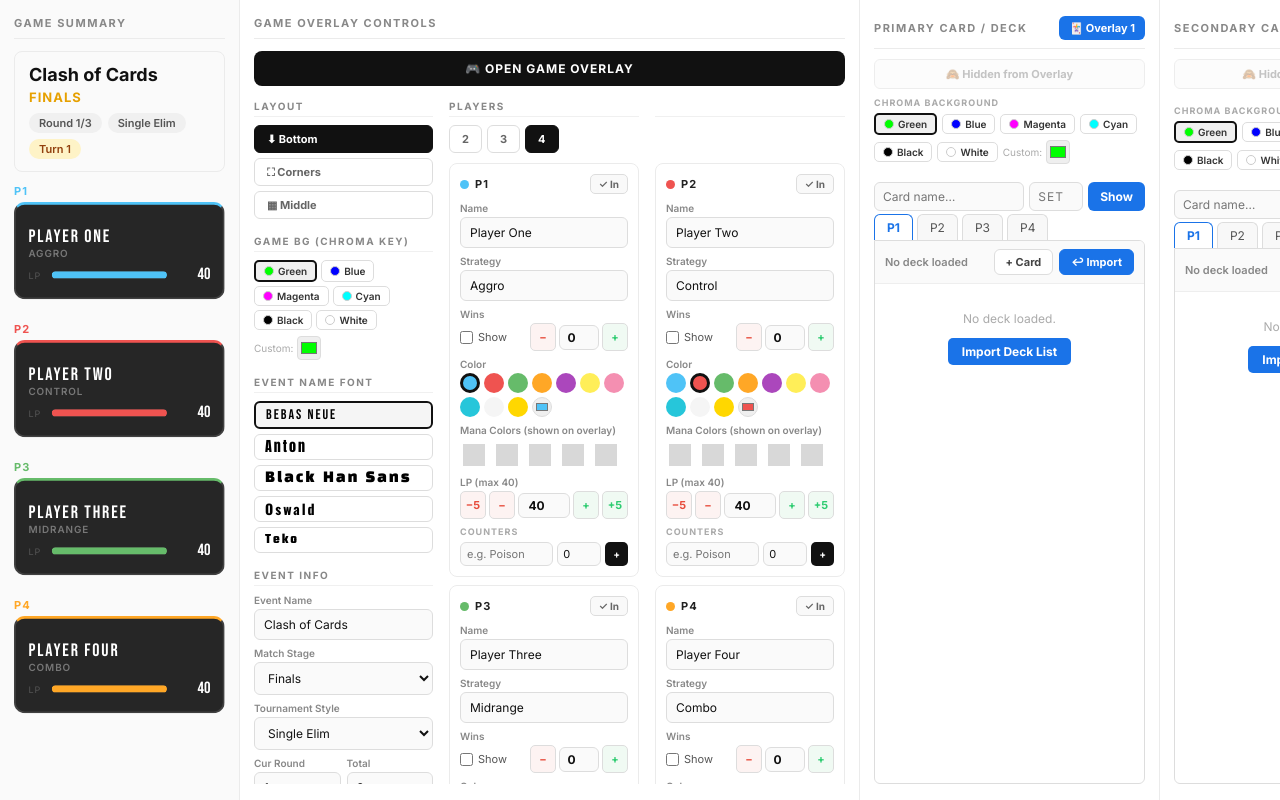
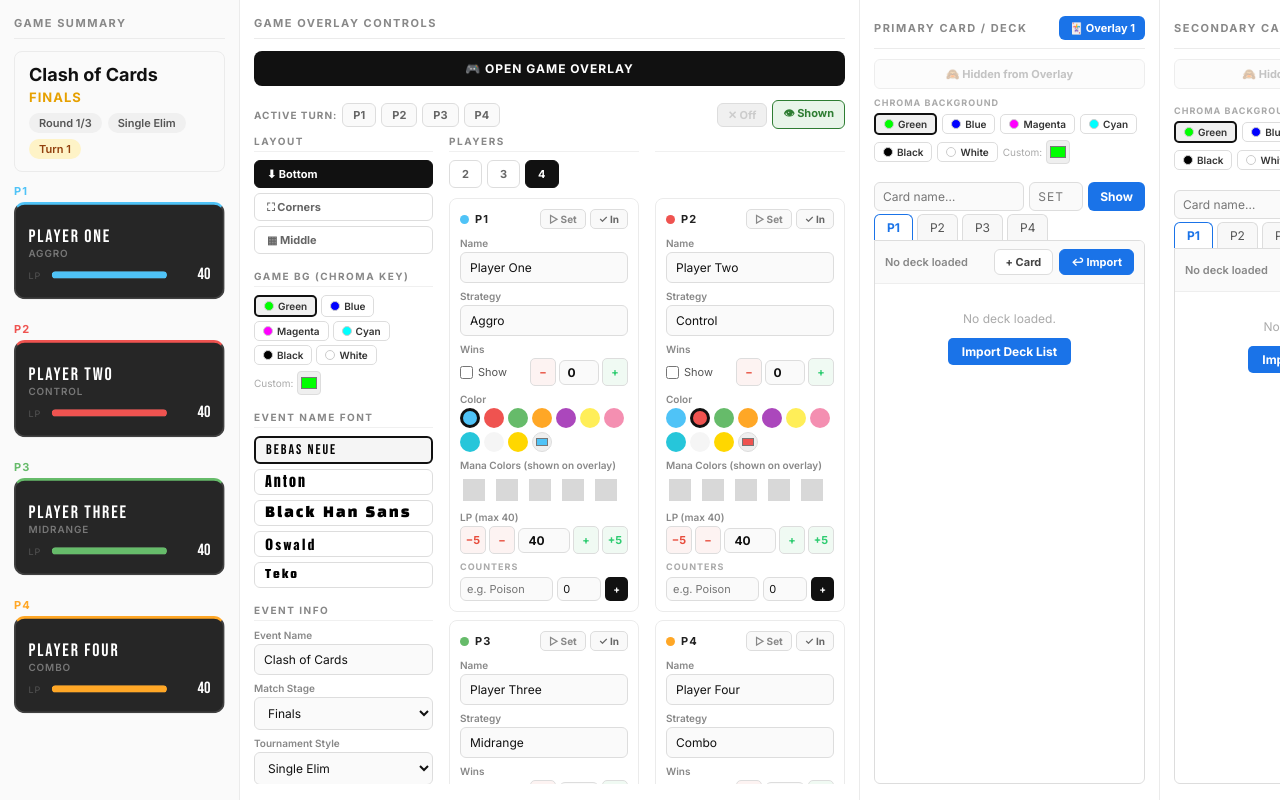
Before and after one commit to jdcaberoy/mtgstreamoverlay, a React (Vite) app: page /#/ in a window 1280 px wide. Built offline with nearby package versions, Linux system fonts and the light colour scheme; grey boxes are pictures that could not be loaded.

Commit message:
added option of set active player

```diff
--- /dev/null
+++ b/src/ActivePlayerBanner.jsx
@@ -0,0 +1,87 @@
+const BANNER_STYLES = `
+  @keyframes bannerSlideIn {
+    0%   { opacity: 0; transform: translateX(-24px); }
+    100% { opacity: 1; transform: translateX(0); }
+  }
+  @keyframes bannerGlow {
+    0%, 100% { box-shadow: 0 0 12px rgba(255,215,0,0.4), 0 2px 8px rgba(0,0,0,0.6); }
+    50%       { box-shadow: 0 0 24px rgba(255,215,0,0.7), 0 2px 8px rgba(0,0,0,0.6); }
+  }
+  @keyframes arrowBounce {
+    0%, 100% { transform: translateX(0); }
+    50%       { transform: translateX(5px); }
+  }
+`;
+
+export default function ActivePlayerBanner({ state }) {
+  const { activePlayer, showActivePlayer, players, playerCount } = state;
+
+  // Feature is off OR no player set
+  if (!showActivePlayer || activePlayer === null || activePlayer === undefined) return null;
+
+  const player = players?.[activePlayer];
+  if (!player || activePlayer >= playerCount) return null;
+  if (player.elim) return null; // Don't show if eliminated
+
+  const color = player.color || '#ffd700';
+
+  return (
+    <>
+      <style>{BANNER_STYLES}</style>
+      <div style={{
+        position: 'absolute',
+        bottom: 160,
+        left: '50%',
+        transform: 'translateX(-50%)',
+        zIndex: 20,
+        pointerEvents: 'none',
+        animation: 'bannerSlideIn 0.4s cubic-bezier(0.34,1.56,0.64,1) both, bannerGlow 2s ease-in-out 0.4s infinite',
+        display: 'flex',
+        alignItems: 'center',
+        gap: 10,
+        background: 'rgba(0,0,0,0.88)',
+        border: `2px solid ${color}`,
+        borderRadius: 10,
+        padding: '8px 20px 8px 14px',
+        backdropFilter: 'blur(4px)',
+      }}>
+        {/* Colored left accent bar */}
+        <div style={{
+          width: 4, height: 32, borderRadius: 2,
+          background: `linear-gradient(180deg, ${color}, ${color}88)`,
+          flexShrink: 0,
+        }} />
+
+        {/* Label */}
+        <div style={{
+          fontSize: 11, color: 'rgba(255,255,255,0.5)',
+          fontFamily: "'Inter', sans-serif",
+          fontWeight: 700, letterSpacing: 2,
+          textTransform: 'uppercase', lineHeight: 1,
+          marginBottom: 3,
+          display: 'block',
+        }}>
+          Active Turn
+        </div>
+
+        {/* Player name */}
+        <div style={{
+          fontFamily: "'Bebas Neue', sans-serif",
+          fontSize: 28, color: '#ffd700',
+          letterSpacing: 3, lineHeight: 1,
+          textShadow: `0 0 12px rgba(255,215,0,0.6)`,
+        }}>
+          {player.name}
+        </div>
+
+        {/* Animated arrow */}
+        <div style={{
+          fontSize: 18, color: '#ffd700',
+          animation: 'arrowBounce 0.8s ease-in-out infinite',
+          filter: 'drop-shadow(0 0 4px rgba(255,215,0,0.8))',
+          lineHeight: 1,
+        }}>▶</div>
+      </div>
+    </>
+  );
+}
--- a/src/GameControlsColumn.jsx
+++ b/src/GameControlsColumn.jsx
@@ -33,6 +33,19 @@ export default function GameControlsColumn({ state, setState }) {
     })}));
   }
 
+  function setActivePlayer(i) {
+    // If clicking the already-active player, deactivate
+    setState(p => ({ ...p, activePlayer: p.activePlayer === i ? null : i }));
+  }
+
+  function deactivateActivePlayer() {
+    setState(p => ({ ...p, activePlayer: null }));
+  }
+
+  function toggleShowActivePlayer() {
+    setState(p => ({ ...p, showActivePlayer: !p.showActivePlayer }));
+  }
+
   function delCounter(pi, ci) {
     setState(p => ({ ...p, players: p.players.map((pl,idx) => idx===pi ? {...pl,ctrs:pl.ctrs.filter((_,i)=>i!==ci)} : pl) }));
   }
@@ -46,6 +59,41 @@ export default function GameControlsColumn({ state, setState }) {
       <button style={linkBtn} onClick={() => window.open('/#/overlay/game', '_blank')}>
         🎮 Open Game Overlay
       </button>
+
+      {/* Active player quick bar */}
+      <div style={{ display:'flex', gap:5, alignItems:'center', marginBottom:6, flexWrap:'wrap' }}>
+        <span style={{ fontSize:10, color:'#888', fontWeight:700, textTransform:'uppercase', letterSpacing:1, flexShrink:0 }}>
+          Active Turn:
+        </span>
+        {s.players.slice(0,s.playerCount).map((p,i) => (
+          <button key={i} onClick={() => setActivePlayer(i)} style={{
+            padding:'4px 10px', borderRadius:6, cursor:'pointer', fontSize:11, fontWeight:700,
+            border: s.activePlayer===i ? `2px solid ${p.color||'#ffd700'}` : '1px solid #ddd',
+            background: s.activePlayer===i ? `${p.color||'#ffd700'}22` : '#fafafa',
+            color: s.activePlayer===i ? (p.color||'#ffd700') : '#666',
+            transition: 'all 0.15s',
+          }}>
+            P{i+1}
+          </button>
+        ))}
+        <button onClick={deactivateActivePlayer} disabled={s.activePlayer===null} style={{
+          padding:'4px 10px', borderRadius:6, cursor: s.activePlayer===null ? 'default' : 'pointer',
+          fontSize:11, fontWeight:700, border:'1px solid #ddd',
+          background: s.activePlayer===null ? '#f0f0f0' : '#fff9f9',
+          color: s.activePlayer===null ? '#ccc' : '#e74c3c',
+          transition: 'all 0.15s', marginLeft:'auto',
+        }}>
+          ✕ Off
+        </button>
+        <button onClick={toggleShowActivePlayer} style={{
+          padding:'4px 10px', borderRadius:6, cursor:'pointer', fontSize:11, fontWeight:700,
+          border: s.showActivePlayer ? '1px solid #2e7d32' : '1px solid #ddd',
+          background: s.showActivePlayer ? '#e8f5e9' : '#fafafa',
+          color: s.showActivePlayer ? '#2e7d32' : '#888',
+        }}>
+          {s.showActivePlayer ? '👁 Shown' : '🙈 Hidden'}
+        </button>
+      </div>
 
       {/* ── THREE-COLUMN LAYOUT ── */}
       <div style={{ display:'grid', gridTemplateColumns:'1fr 1fr 1fr', gap:'0 16px', flex:1 }}>
@@ -143,15 +191,16 @@ export default function GameControlsColumn({ state, setState }) {
 
             {/* P1 — always shown */}
             <PlayerBlock key={0}
-              p={s.players[0]} i={0} label={PNAMES[0]} maxLP={s.maxLP}
+              p={s.players[0]} i={0} label={PNAMES[0]} maxLP={s.maxLP} isActive={s.activePlayer===0}
               onUpdPlayer={updPlayer} onStepLP={stepLP} onToggleElim={toggleElim}
               onAddCounter={addCounter} onUpdCounter={updCounter} onDelCounter={delCounter}
+              onSetActive={setActivePlayer}
             />
 
             {/* P2 — shown for 2 players */}
             {s.playerCount === 2 && (
               <PlayerBlock key={1}
-                p={s.players[1]} i={1} label={PNAMES[1]} maxLP={s.maxLP}
+                p={s.players[1]} i={1} label={PNAMES[1]} maxLP={s.maxLP} isActive={s.activePlayer===1}
                 onUpdPlayer={updPlayer} onStepLP={stepLP} onToggleElim={toggleElim}
                 onAddCounter={addCounter} onUpdCounter={updCounter} onDelCounter={delCounter}
               />
@@ -160,7 +209,7 @@ export default function GameControlsColumn({ state, setState }) {
             {/* P3 — shown for 3-4 players */}
             {s.playerCount >= 3 && (
               <PlayerBlock key={2}
-                p={s.players[2]} i={2} label={PNAMES[2]} maxLP={s.maxLP}
+                p={s.players[2]} i={2} label={PNAMES[2]} maxLP={s.maxLP} isActive={s.activePlayer===2}
                 onUpdPlayer={updPlayer} onStepLP={stepLP} onToggleElim={toggleElim}
                 onAddCounter={addCounter} onUpdCounter={updCounter} onDelCounter={delCounter}
               />
@@ -179,7 +228,7 @@ export default function GameControlsColumn({ state, setState }) {
             {/* P2 — shown for 3-4 players */}
             {s.playerCount >= 3 && (
               <PlayerBlock key={1}
-                p={s.players[1]} i={1} label={PNAMES[1]} maxLP={s.maxLP}
+                p={s.players[1]} i={1} label={PNAMES[1]} maxLP={s.maxLP} isActive={s.activePlayer===1}
                 onUpdPlayer={updPlayer} onStepLP={stepLP} onToggleElim={toggleElim}
                 onAddCounter={addCounter} onUpdCounter={updCounter} onDelCounter={delCounter}
               />
@@ -188,7 +237,7 @@ export default function GameControlsColumn({ state, setState }) {
             {/* P4 — shown for 4 players */}
             {s.playerCount >= 4 && (
               <PlayerBlock key={3}
-                p={s.players[3]} i={3} label={PNAMES[3]} maxLP={s.maxLP}
+                p={s.players[3]} i={3} label={PNAMES[3]} maxLP={s.maxLP} isActive={s.activePlayer===3}
                 onUpdPlayer={updPlayer} onStepLP={stepLP} onToggleElim={toggleElim}
                 onAddCounter={addCounter} onUpdCounter={updCounter} onDelCounter={delCounter}
               />
@@ -202,20 +251,29 @@ export default function GameControlsColumn({ state, setState }) {
 }
 
 // ── Player block ──────────────────────────────────────────────────
-function PlayerBlock({ p, i, label, maxLP, onUpdPlayer, onStepLP, onToggleElim, onAddCounter, onUpdCounter, onDelCounter }) {
+function PlayerBlock({ p, i, label, maxLP, isActive, onUpdPlayer, onStepLP, onToggleElim, onAddCounter, onUpdCounter, onDelCounter, onSetActive }) {
   return (
-    <div style={{ border:'1px solid #ebebeb', borderRadius:8, padding:10, marginBottom:8 }}>
+    <div style={{ border: isActive ? `2px solid ${p.color||'#ffd700'}` : '1px solid #ebebeb', borderRadius:8, padding:10, marginBottom:8, background: isActive ? `${p.color||'#ffd700'}08` : 'transparent', transition:'border 0.2s, background 0.2s' }}>
       <div style={{ display:'flex', alignItems:'center', justifyContent:'space-between', marginBottom:8 }}>
         <div style={{ display:'flex', alignItems:'center', gap:6 }}>
           <div style={{ width:9, height:9, borderRadius:'50%', background:p.color }} />
           <span style={{ fontSize:11, fontWeight:700, color:'#222', textTransform:'uppercase', letterSpacing:1 }}>{label}</span>
+          {isActive && <span style={{ fontSize:9, fontWeight:700, color: p.color||'#ffd700', background:`${p.color||'#ffd700'}20`, padding:'2px 6px', borderRadius:3, letterSpacing:1, textTransform:'uppercase' }}>▶ Active</span>}
         </div>
+        <div style={{ display:'flex', gap:4, alignItems:'center' }}>
+          <button onClick={() => onSetActive(i)} style={{
+            padding:'3px 8px', borderRadius:5, cursor:'pointer', fontSize:10, fontWeight:700,
+            border: isActive ? `1px solid ${p.color||'#ffd700'}` : '1px solid #ddd',
+            background: isActive ? `${p.color||'#ffd700'}20` : '#f9f9f9',
+            color: isActive ? (p.color||'#ffd700') : '#888',
+          }}>{isActive ? '▶ Active' : '▷ Set'}</button>
           <button onClick={() => onToggleElim(i)} style={{
             padding:'3px 8px', borderRadius:5, cursor:'pointer', fontSize:10, fontWeight:700,
             border: p.elim ? '1px solid #ef5350' : '1px solid #ddd',
             background: p.elim ? '#fee2e2' : '#f9f9f9',
             color: p.elim ? '#c0392b' : '#666',
           }}>{p.elim ? '✕ Out' : '✓ In'}</button>
+        </div>
       </div>
 
       <Field label="Name">
--- a/src/GameOverlay.jsx
+++ b/src/GameOverlay.jsx
@@ -2,6 +2,7 @@ import { useState } from 'react';
 import { useOverlayState } from './store';
 import EventBanner from './EventBanner';
 import PlayersLayer from './PlayersLayer';
+import ActivePlayerBanner from './ActivePlayerBanner';
 
 const DEFAULT_POS = [
   { x: 60,  y: 860 }, { x: 500, y: 860 }, { x: 940, y: 860 }, { x: 1380, y: 860 }
@@ -50,6 +51,7 @@ export default function GameOverlay() {
       )}
 
       <EventBanner state={state} />
+      <ActivePlayerBanner state={state} />
       <PlayersLayer
         state={state}
         manualMode={manualMode}
--- a/src/PlayersLayer.jsx
+++ b/src/PlayersLayer.jsx
@@ -16,7 +16,7 @@ const CORNER_POSITIONS = [
 ];
 
 export default function PlayersLayer({ state, manualMode = false, positions = null, onPositionsChange = null }) {
-  const { players, playerCount, gameLayout, maxLP } = state;
+  const { players, playerCount, gameLayout, maxLP, activePlayer, showActivePlayer } = state;
   const visible = players.slice(0, playerCount);
   const containerRef = useRef(null);
   const draggingRef  = useRef(null);
@@ -69,7 +69,7 @@ export default function PlayersLayer({ state, manualMode = false, positions = nu
       <div style={{ position: 'absolute', inset: 0 }}>
         {visible.map((p, i) => (
           <div key={i} style={slots[i] || {}}>
-            <PlayerCard player={p} maxLP={maxLP} index={i} />
+            <PlayerCard player={p} maxLP={maxLP} index={i} isActive={showActivePlayer && activePlayer === i} />
           </div>
         ))}
       </div>
@@ -85,7 +85,7 @@ export default function PlayersLayer({ state, manualMode = false, positions = nu
       }}>
         {visible.map((p, i) => (
           <div key={i} style={{ flex: 1, maxWidth: 420 }}>
-            <PlayerCard player={p} maxLP={maxLP} index={i} />
+            <PlayerCard player={p} maxLP={maxLP} index={i} isActive={showActivePlayer && activePlayer === i} />
           </div>
         ))}
       </div>
@@ -102,7 +102,7 @@ export default function PlayersLayer({ state, manualMode = false, positions = nu
         <div style={{ display: 'grid', gridTemplateColumns: '1fr 1fr', gap: 12 }}>
           {visible.map((p, i) => (
             <div key={i} style={{ width: 320 }}>
-              <PlayerCard player={p} maxLP={maxLP} index={i} />
+              <PlayerCard player={p} maxLP={maxLP} index={i} isActive={showActivePlayer && activePlayer === i} />
             </div>
           ))}
         </div>
@@ -146,7 +146,7 @@ export default function PlayersLayer({ state, manualMode = false, positions = nu
                 pointerEvents: 'none',
               }}>P{i+1} ✥ drag</div>
             )}
-            <PlayerCard player={p} maxLP={maxLP} index={i} />
+            <PlayerCard player={p} maxLP={maxLP} index={i} isActive={showActivePlayer && activePlayer === i} />
           </div>
         );
       })}
--- a/src/store.js
+++ b/src/store.js
@@ -61,6 +61,8 @@ export function defaultState() {
     // overlay
     gameLayout:       'bottom',
     gameChromaColor:  '#00ff00',
+    activePlayer:     null,   // null = feature off, 0-3 = player index
+    showActivePlayer: true,
     // card slot 1 (primary)
     card1Image:       null,
     card1Name:        '',
```
Also changed, not shown: src/PlayerCard.jsx (+59 -74 lines), 1 other file (tests, documents, lock files or other folders). Lines whose indentation alone changed are shown as unchanged.
